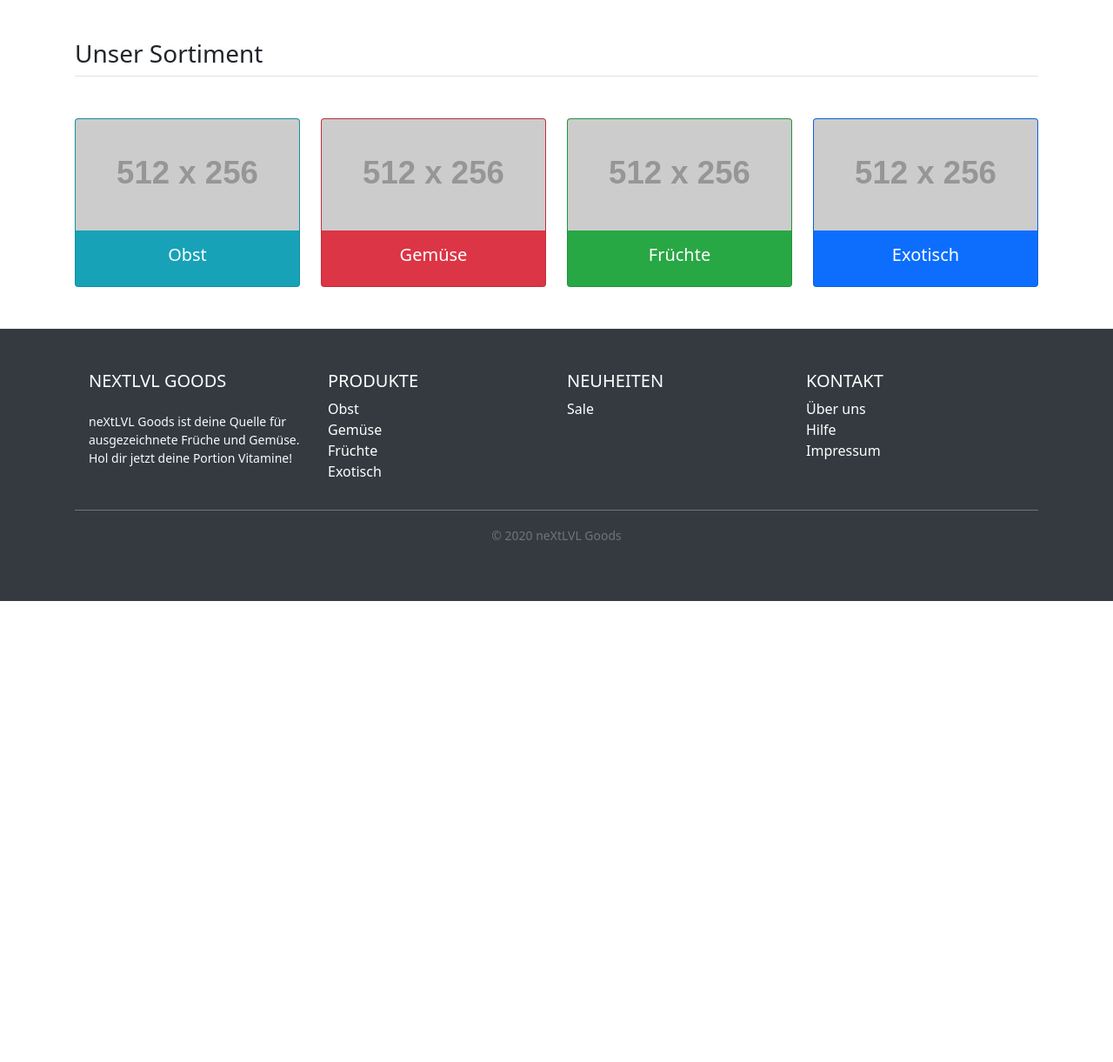
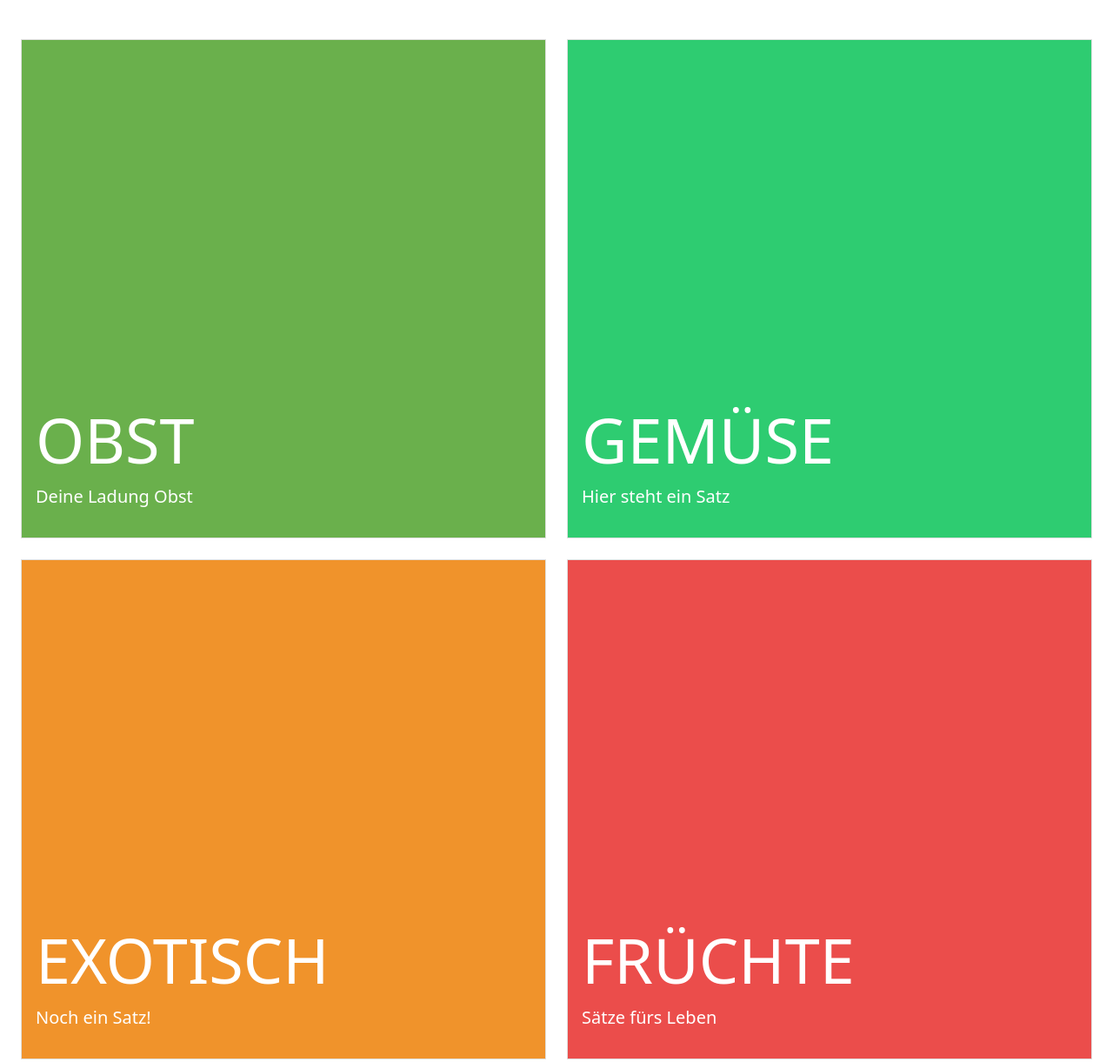
Before and after one commit to derechtenap/projekt-webshop, a plain HTML site: page index.html in a window 1280 px wide. Shown: the part 579-1800 px from the top of the page at 87% size. Before the commit the page ends 1270 px from the top, so only its background shows below. Drawn offline with Linux system fonts and the light colour scheme; placeholder pictures from the web are drawn by us.

Commit message:
Neue Cards + Mitgschliedchaft Sektion

```diff
--- a/index.html
+++ b/index.html
@@ -13,10 +13,36 @@
             vertical-align: unset !important;
         }
 
-        /* Ändert die Farbe des Platzhalter-Textes in der Navigation, auf den grünen Bootstrap Farbton -T */
+        /* Ändert die Farbe des Platzhalter-Textes in der Navigation -T */
 
         .form-text-success::placeholder {
-            color: #28a745 !important;
+            color: #6ab04c !important;
+        }
+
+        .form-border-next-green {
+            border: 1px solid #6ab04c;
+        }
+
+        .next-bg-green {
+            background-color: #6ab04c;
+        }
+
+        .next-bg-lime {
+            background-color: #2ecc71;
+        }
+
+        .next-bg-orange {
+            background-color: #f0932b;
+        }
+
+        .next-bg-red {
+            background-color: #eb4d4b;
+        }
+
+        .container-main {
+            margin: 0 auto;
+            /* 100% - 3rem, damit die Cards der Früchte mit g-4 den richtigen Abstand zum Rand haben -T */
+            max-width: calc(100% - 3rem);
         }
     </style>
 </head>
@@ -77,10 +103,10 @@
                     </li>
                 </ul>
                 <form class="d-flex">
-                    <input type="text" class="form-control border-success text-success form-text-success" placeholder="Wonach suchen Sie?" aria-label="Wonach suchen Sie?" aria-describedby="basic-addon2">
+                    <input type="text" class="form-control form-text-success form-border-next-green" placeholder="Wonach suchen Sie?" aria-label="Wonach suchen Sie?" aria-describedby="basic-addon2">
                     <span class="btn-group-vertical ml-2" id="basic-addon2">
                         <button type="button" class="btn btn-sm">
-                            <svg width="1em" height="1em" viewBox="0 0 16 16" class="bi bi-search text-success icon-unset" fill="currentColor" xmlns="http://www.w3.org/2000/svg">
+                            <svg width="1em" height="1em" viewBox="0 0 16 16" class="bi bi-search icon-unset" style="color: 6ab04c;" fill="currentColor" xmlns="http://www.w3.org/2000/svg">
                                 <path fill-rule="evenodd" d="M10.442 10.442a1 1 0 0 1 1.415 0l3.85 3.85a1 1 0 0 1-1.414 1.415l-3.85-3.85a1 1 0 0 1 0-1.415z" />
                                 <path fill-rule="evenodd" d="M6.5 12a5.5 5.5 0 1 0 0-11 5.5 5.5 0 0 0 0 11zM13 6.5a6.5 6.5 0 1 1-13 0 6.5 6.5 0 0 1 13 0z" />
                             </svg>
@@ -117,48 +143,59 @@
     </div>
 
     <!-- MAIN -->
-    <main class="my-5 container">
-        <h1 class="h3 mb-5 pb-2 border-bottom">Unser Sortiment</h1>
+    <main class="my-5 container-main">
 
         <!-- Wir sollten am besten transparente Bilder hier benutzen. Damit der Farbeffekt wirkt -T -->
 
-        <div class="row row-cols-1 row-cols-md-4 g-4 text-center">
+        <div class="row row-cols-1 row-cols-md-2 g-4">
             <div class="col">
                 <a class="text-decoration-none" href="#">
-                    <div class="card bg-info text-white">
-                        <img src="https://via.placeholder.com/512x256" class="card-img-top" alt="Platzhalter 512x256">
-                        <div class="card-body">
-                            <h5 class="card-title">Obst</h5>
+                    <div class="card rounded-0">
+                        <svg width="100%" height="400">
+                            <rect width="100%" height="400" style="fill: #6ab04c"></rect>
+                        </svg>
+                        <div class="card-body next-bg-green text-white">
+                            <h2 class="card-title display-2 text-uppercase">Obst</h2>
+                            <p class="lead">Deine Ladung Obst</p>
                         </div>
                     </div>
                 </a>
             </div>
             <div class="col">
                 <a class="text-decoration-none" href="#">
-                    <div class="card bg-danger text-white">
-                        <img src="https://via.placeholder.com/512x256" class="card-img-top" alt="Platzhalter 512x256">
-                        <div class="card-body">
-                            <h5 class="card-title">Gemüse</h5>
+                    <div class="card rounded-0">
+                        <svg width="100%" height="400">
+                            <rect width="100%" height="400" style="fill: #2ecc71"></rect>
+                        </svg>
+                        <div class="card-body next-bg-lime text-white">
+                            <h2 class="card-title display-2 text-uppercase">Gemüse</h2>
+                            <p class="lead">Hier steht ein Satz</p>
                         </div>
                     </div>
                 </a>
             </div>
             <div class="col">
                 <a class="text-decoration-none" href="#">
-                    <div class="card bg-success text-white">
-                        <img src="https://via.placeholder.com/512x256" class="card-img-top" alt="Platzhalter 512x256">
-                        <div class="card-body">
-                            <h5 class="card-title">Früchte</h5>
+                    <div class="card rounded-0">
+                        <svg width="100%" height="400">
+                            <rect width="100%" height="400" style="fill: #f0932b"></rect>
+                        </svg>
+                        <div class="card-body next-bg-orange text-white">
+                            <h2 class="card-title display-2 text-uppercase">Exotisch</h2>
+                            <p class="lead">Noch ein Satz!</p>
                         </div>
                     </div>
                 </a>
             </div>
             <div class="col">
                 <a class="text-decoration-none" href="#">
-                    <div class="card bg-primary text-white">
-                        <img src="https://via.placeholder.com/512x256" class="card-img-top" alt="Platzhalter 512x256">
-                        <div class="card-body">
-                            <h5 class="card-title">Exotisch</h5>
+                    <div class="card rounded-0">
+                        <svg width="100%" height="400">
+                            <rect width="100%" height="400" style="fill: #eb4d4b"></rect>
+                        </svg>
+                        <div class="card-body next-bg-red text-white">
+                            <h2 class="card-title display-2 text-uppercase">Früchte</h2>
+                            <p class="lead">Sätze fürs Leben</p>
                         </div>
                     </div>
                 </a>
@@ -167,6 +204,51 @@
 
     </main>
     <!-- /MAIN -->
+
+    <section class="jumbotron bg-light">
+        <div class="container py-5">
+            <h1 class="display-4 text-uppercase text-center">Mitgliedschaft</h1>
+            <p class="lead text-center"><strong>Die besten Preise weit und breit!</strong> Lorem ipsum dolor, sit amet consectetur adipisicing elit. Adipisci earum in distinctio? Et, maxime minus. Lorem ipsum dolor sit amet, consectetur adipisicing elit. Suscipit magnam a voluptate omnis. Dolor, nemo!</p>
+            <div class="row g-4 mt-5">
+                <div class="col-md-6">
+                    <div class="card text-center rounded-0">
+                        <div class="card-header">
+                            <h3 class="text-uppercase">Standard</h3>
+                        </div>
+                        <div class="card-body">
+                            <h4 class="mb-4">Kostenlos</h4>
+                            <ul class="list-group list-group-flush">
+                                <li class="list-group-item">Standard-Versand</li>
+                                <li class="list-group-item">Kostenlose Beratung</li>
+                                <li class="list-group-item">24/7 Support</li>
+                            </ul>
+                        </div>
+                        <div class="card-footer">
+                            <button type="button" class="btn btn-outline-primary text-uppercase">Jetzt anmelden</button>
+                        </div>
+                    </div>
+                </div>
+                <div class="col-md-6">
+                    <div class="card text-center rounded-0">
+                        <div class="card-header">
+                            <h3 class="text-uppercase">Pro</h3>
+                        </div>
+                        <div class="card-body">
+                            <h4 class="mb-4">7,99€ <span class="text-muted small">pro Monat</span></h4>
+                            <ul class="list-group list-group-flush">
+                                <li class="list-group-item">Alle Vorteile der Standard-Mitgliedschaft</li>
+                                <li class="list-group-item">Express-Versand</li>
+                                <li class="list-group-item">Exklusive Rabatte</li>
+                            </ul>
+                        </div>
+                        <div class="card-footer">
+                            <button type="button" class="btn btn-primary text-uppercase">Vorteile nutzen</button>
+                        </div>
+                    </div>
+                </div>
+            </div>
+        </div>
+    </section>
 
     <!-- FOOTER -->
     <footer class="bg-dark text-white py-5">
@@ -177,7 +259,7 @@
                     <div class="col-md-3 mb-md-0 mb-3">
                         <h5 class="text-uppercase"><a href="index.html" class="text-white text-decoration-none">neXtLVL Goods</a></h5>
                         <ul class="list-unstyled">
-                            <li class="small pt-3 text-light">
+                            <li class="small pt-3 text-light w-75">
                                 neXtLVL Goods ist deine Quelle für ausgezeichnete Früche und Gemüse. Hol dir jetzt deine Portion Vitamine!
                             </li>
                         </ul>
```
